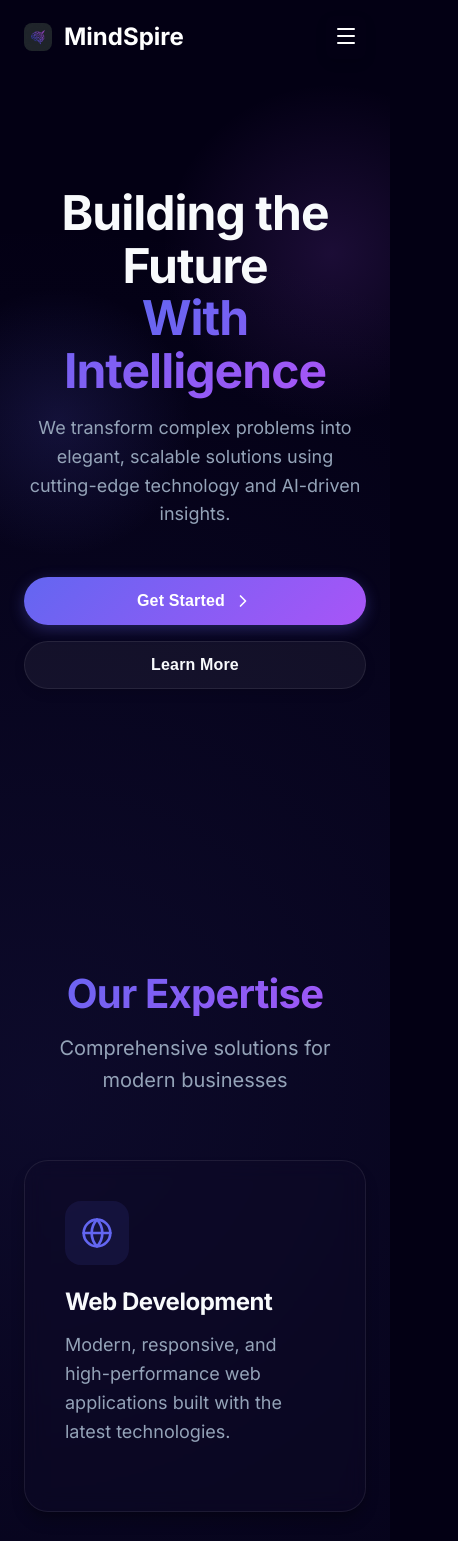
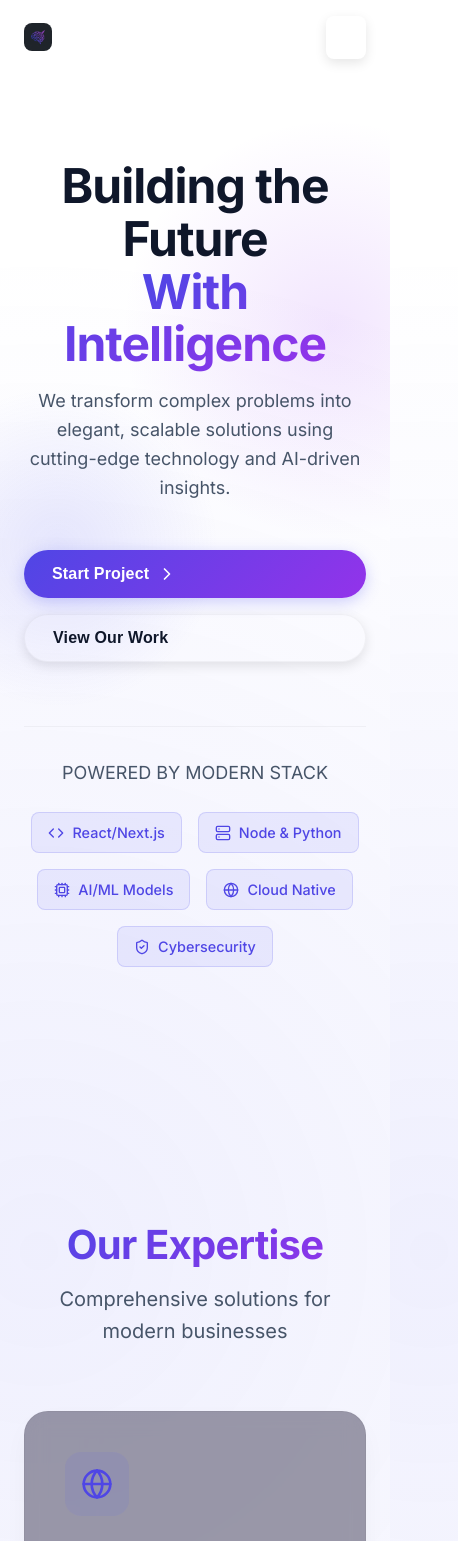
Before and after one commit to Avinash174/Self-Web-Dev-Learning, a React (Vite) app in the folder company_web/: page / in a window 390 px wide. Shown: the top 1541 px of the page, 458 px wide, since content can reach past the window. Built offline with nearby package versions, Linux system fonts and the light colour scheme.

Commit message:
feat: Initialize core website structure with navigation, hero, about, and contact sections, global styling, and theme toggle.

```diff
--- a/company_web/src/App.css
+++ b/company_web/src/App.css
@@ -1,28 +1,5 @@
-:root {
-  --bg-primary: #030014;
-  --bg-secondary: #0f0a2a;
-  --bg-tertiary: #1a153a;
-  --accent-primary: #6366f1;
-  --accent-secondary: #a855f7;
-  --accent-glow: rgba(99, 102, 241, 0.4);
-  --text-primary: #f8fafc;
-  --text-secondary: #94a3b8;
-  --text-tertiary: #64748b;
-  --border-color: rgba(255, 255, 255, 0.08);
-  --glass-bg: rgba(15, 10, 42, 0.6);
-  --glass-border: rgba(255, 255, 255, 0.05);
-
-  --shadow-sm: 0 4px 6px -1px rgba(0, 0, 0, 0.1), 0 2px 4px -1px rgba(0, 0, 0, 0.06);
-  --shadow-md: 0 10px 15px -3px rgba(0, 0, 0, 0.3), 0 4px 6px -2px rgba(0, 0, 0, 0.1);
-  --shadow-lg: 0 20px 25px -5px rgba(0, 0, 0, 0.3), 0 10px 10px -5px rgba(0, 0, 0, 0.1);
-  --shadow-glow: 0 0 40px var(--accent-glow);
-
-  font-family: 'Inter', system-ui, -apple-system, sans-serif;
-  line-height: 1.6;
-  font-weight: 400;
-  color-scheme: dark;
-  scroll-behavior: smooth;
-}
+/* :root variables moved to index.css for theme management */
+/* App.css now contains only component-specific styles that rely on those variables */
 
 * {
   box-sizing: border-box;
--- a/company_web/src/index.css
+++ b/company_web/src/index.css
@@ -17,6 +17,8 @@
   --border-color: rgba(255, 255, 255, 0.1);
   --card-bg: rgba(15, 23, 42, 0.6);
   --glass-border: rgba(255, 255, 255, 0.05);
+  --nav-bg: rgba(3, 0, 20, 0.8);
+  --input-bg: rgba(255, 255, 255, 0.05);
   --shadow-sm: 0 1px 2px 0 rgb(0 0 0 / 0.05);
   --shadow-md: 0 4px 6px -1px rgb(0 0 0 / 0.1), 0 2px 4px -2px rgb(0 0 0 / 0.1);
   --shadow-lg: 0 10px 15px -3px rgb(0 0 0 / 0.1), 0 4px 6px -4px rgb(0 0 0 / 0.1);
@@ -28,7 +30,8 @@
   color-scheme: dark;
 }
 
-[data-theme="light"] {
+
+html[data-theme="light"] {
   --bg-primary: #ffffff;
   --bg-secondary: #f8fafc;
   --bg-tertiary: #f1f5f9;
@@ -39,29 +42,15 @@
   --text-primary: #0f172a;
   --text-secondary: #475569;
   --text-tertiary: #64748b;
-  --border-color: rgba(0, 0, 0, 0.1);
-  --card-bg: rgba(255, 255, 255, 0.8);
-  --glass-border: rgba(0, 0, 0, 0.05);
-  --shadow-sm: 0 1px 2px 0 rgb(0 0 0 / 0.05);
-  --shadow-md: 0 4px 6px -1px rgb(0 0 0 / 0.1), 0 2px 4px -2px rgb(0 0 0 / 0.1);
-  --shadow-lg: 0 10px 15px -3px rgb(0 0 0 / 0.1), 0 4px 6px -4px rgb(0 0 0 / 0.05);
-  --shadow-accent: 0 4px 20px rgba(79, 70, 229, 0.2);
-  color-scheme: light;
-}
-
-[data-theme="light"] {
-  --bg-primary: #ffffff;
-  --bg-secondary: #f4f4f5;
-  --bg-tertiary: #e4e4e7;
-  --text-primary: #18181b;
-  --text-secondary: #52525b;
-  --text-tertiary: #71717a;
-  --border-color: #d4d4d8;
-  --shadow-sm: 0 1px 2px 0 rgb(0 0 0 / 0.05);
-  --shadow-md: 0 4px 6px -1px rgb(0 0 0 / 0.1), 0 2px 4px -2px rgb(0 0 0 / 0.1);
-  --shadow-lg:
-    0 10px 15px -3px rgb(0 0 0 / 0.1), 0 4px 6px -4px rgb(0 0 0 / 0.1);
-  --shadow-accent: 0 0 20px rgba(59, 130, 246, 0.25);
+  --border-color: rgba(0, 0, 0, 0.04);
+  --card-bg: #ffffff;
+  --glass-border: transparent;
+  --nav-bg: rgba(255, 255, 255, 0.9);
+  --input-bg: #f8fafc;
+  --shadow-sm: 0 1px 2px rgba(0, 0, 0, 0.04);
+  --shadow-md: 0 10px 30px -10px rgba(0, 0, 0, 0.08), 0 4px 12px -5px rgba(0, 0, 0, 0.02);
+  --shadow-lg: 0 20px 40px -10px rgba(0, 0, 0, 0.1), 0 8px 16px -8px rgba(0, 0, 0, 0.04);
+  --shadow-accent: 0 10px 40px -10px rgba(99, 102, 241, 0.25);
   color-scheme: light;
 }
 
@@ -179,19 +168,24 @@ button:active {
   box-shadow: var(--shadow-md);
 }
 
+.navbar.scrolled {
+  background: var(--nav-bg);
+  backdrop-filter: blur(20px);
+  border-bottom: 1px solid var(--border-color);
+}
+
 .card:hover {
   transform: translateY(-8px);
   border-color: var(--accent-primary);
   box-shadow: var(--shadow-accent);
 }
 
-.input,
-.textarea {
+.input, .textarea {
   width: 100%;
-  padding: 0.75rem;
-  background: var(--bg-tertiary);
+  padding: 1rem;
+  background: var(--input-bg);
   border: 1px solid var(--border-color);
-  border-radius: 6px;
+  border-radius: 0.75rem;
   color: var(--text-primary);
   margin-bottom: 1rem;
   font-family: inherit;
@@ -218,6 +212,66 @@ button:active {
 
 .fade-in {
   animation: fadeIn 0.8s ease-out forwards;
+}
+
+/* About Section Grid */
+.about-grid {
+  display: grid;
+  grid-template-columns: 1fr 1fr;
+  gap: 4rem;
+  align-items: center;
+}
+
+@media (max-width: 900px) {
+  .about-grid {
+    grid-template-columns: 1fr;
+    gap: 3rem;
+  }
+}
+
+/* Hero Actions */
+.hero-actions {
+  display: flex;
+  gap: 1rem;
+  justify-content: center;
+  margin-top: 3rem;
+  margin-bottom: 4rem;
+}
+
+/* Tech Stack */
+.tech-stack-container {
+  margin-top: 2rem;
+  padding-top: 2rem;
+  border-top: 1px solid var(--border-color);
+  width: 100%;
+}
+
+.tech-badges {
+  display: flex;
+  flex-wrap: wrap;
+  justify-content: center;
+  gap: 1rem;
+  margin-top: 1rem;
+}
+
+.tech-badge {
+  display: flex;
+  align-items: center;
+  gap: 0.5rem;
+  padding: 0.5rem 1rem;
+  background: rgba(99, 102, 241, 0.1);
+  border: 1px solid rgba(99, 102, 241, 0.2);
+  border-radius: 8px;
+  color: var(--accent-primary);
+  font-size: 0.9rem;
+  font-weight: 500;
+  transition: all 0.3s ease;
+}
+
+.tech-badge:hover {
+  background: rgba(99, 102, 241, 0.2);
+  transform: translateY(-2px);
+  box-shadow: 0 4px 12px rgba(99, 102, 241, 0.15);
 }
 
 /* Responsive Media Queries */
@@ -314,6 +368,11 @@ button:active {
     width: 100%;
     justify-content: center;
   }
+
+  .hero-actions {
+    flex-direction: column;
+    width: 100%;
+  }
 }
 
 /* Small Mobile Devices */
--- a/company_web/src/sections/About.jsx
+++ b/company_web/src/sections/About.jsx
@@ -7,39 +7,94 @@ const About = () => {
       <div className="container">
         <div className="about-grid">
           <div className="about-content">
-            <h2>Why Choose NovaTech?</h2>
+            <h2 className="text-gradient">Why Choose MindSpire?</h2>
             <p>
               We're more than just a dev shop. We're your strategic technology
               partner. Our team of experts is dedicated to delivering excellence
-              in every line of code.
+              in every line of code, ensuring your vision becomes reality.
             </p>
-            <ul className="feature-list">
-              <li>
-                <CheckCircle2 className="text-accent" size={20} /> 24/7
-                dedicated support
+            <ul
+              className="feature-list"
+              style={{ listStyle: "none", padding: 0 }}
+            >
+              <li
+                style={{
+                  display: "flex",
+                  alignItems: "center",
+                  gap: "1rem",
+                  marginBottom: "1rem",
+                }}
+              >
+                <CheckCircle2 color="var(--accent-secondary)" size={24} />
+                <span style={{ fontSize: "1.1rem" }}>
+                  24/7 dedicated support
+                </span>
               </li>
-              <li>
-                <CheckCircle2 className="text-accent" size={20} /> Top 1%
-                engineering talent
+              <li
+                style={{
+                  display: "flex",
+                  alignItems: "center",
+                  gap: "1rem",
+                  marginBottom: "1rem",
+                }}
+              >
+                <CheckCircle2 color="var(--accent-secondary)" size={24} />
+                <span style={{ fontSize: "1.1rem" }}>
+                  Top 1% engineering talent
+                </span>
               </li>
-              <li>
-                <CheckCircle2 className="text-accent" size={20} /> AI-first
-                approach
+              <li
+                style={{
+                  display: "flex",
+                  alignItems: "center",
+                  gap: "1rem",
+                  marginBottom: "1rem",
+                }}
+              >
+                <CheckCircle2 color="var(--accent-secondary)" size={24} />
+                <span style={{ fontSize: "1.1rem" }}>AI-first approach</span>
               </li>
             </ul>
           </div>
-          <div className="stats-grid">
-            <div className="stat-item">
-              <span className="stat-number">500+</span>
-              <span className="stat-label">Projects Delivered</span>
+          <div className="grid grid-2">
+            <div className="card text-center">
+              <span
+                className="text-gradient"
+                style={{
+                  fontSize: "3rem",
+                  fontWeight: "bold",
+                  display: "block",
+                }}
+              >
+                500+
+              </span>
+              <span className="text-secondary">Projects Delivered</span>
             </div>
-            <div className="stat-item">
-              <span className="stat-number">98%</span>
-              <span className="stat-label">Client Retention</span>
+            <div className="card text-center">
+              <span
+                className="text-gradient"
+                style={{
+                  fontSize: "3rem",
+                  fontWeight: "bold",
+                  display: "block",
+                }}
+              >
+                98%
+              </span>
+              <span className="text-secondary">Client Retention</span>
             </div>
-            <div className="stat-item">
-              <span className="stat-number">10M+</span>
-              <span className="stat-label">Users Served</span>
+            <div className="card text-center" style={{ gridColumn: "span 2" }}>
+              <span
+                className="text-gradient"
+                style={{
+                  fontSize: "3rem",
+                  fontWeight: "bold",
+                  display: "block",
+                }}
+              >
+                10M+
+              </span>
+              <span className="text-secondary">Users Served</span>
             </div>
           </div>
         </div>
--- a/company_web/src/sections/Contact.jsx
+++ b/company_web/src/sections/Contact.jsx
@@ -39,20 +39,78 @@ const Contact = () => {
       <div className="container">
         <div className="grid grid-2 contact-wrapper">
           <div className="contact-info">
-            <h2>Let's build something amazing together</h2>
-            <p>Ready to start your project? Get in touch with us today.</p>
+            <h2 className="text-gradient">
+              Ready to Ignite Your Next Big Idea?
+            </h2>
+            <p
+              className="text-secondary"
+              style={{ fontSize: "1.2rem", marginBottom: "2rem" }}
+            >
+              Let's collaborate to build intelligent, scalable solutions that
+              drive meaningful growth.
+            </p>
 
-            <div className="info-item">
-              <Mail className="text-accent" />
-              <span>hello@novatech.com</span>
+            <div
+              className="info-item"
+              style={{
+                display: "flex",
+                alignItems: "center",
+                gap: "1rem",
+                marginBottom: "1.5rem",
+              }}
+            >
+              <div
+                style={{
+                  background: "rgba(99, 102, 241, 0.1)",
+                  padding: "12px",
+                  borderRadius: "12px",
+                  color: "var(--accent-primary)",
+                }}
+              >
+                <Mail size={24} />
+              </div>
+              <span style={{ fontSize: "1.1rem" }}>hello@mindspire.tech</span>
             </div>
-            <div className="info-item">
-              <MapPin className="text-accent" />
-              <span>123 Innovation Dr, Tech City, TC 94043</span>
+
+            <div
+              className="info-item"
+              style={{
+                display: "flex",
+                alignItems: "center",
+                gap: "1rem",
+                marginBottom: "1.5rem",
+              }}
+            >
+              <div
+                style={{
+                  background: "rgba(99, 102, 241, 0.1)",
+                  padding: "12px",
+                  borderRadius: "12px",
+                  color: "var(--accent-primary)",
+                }}
+              >
+                <MapPin size={24} />
+              </div>
+              <span style={{ fontSize: "1.1rem" }}>
+                101 Innovation Blvd, Silicon Valley, CA
+              </span>
             </div>
-            <div className="info-item">
-              <Phone className="text-accent" />
-              <span>+1 (555) 123-4567</span>
+
+            <div
+              className="info-item"
+              style={{ display: "flex", alignItems: "center", gap: "1rem" }}
+            >
+              <div
+                style={{
+                  background: "rgba(99, 102, 241, 0.1)",
+                  padding: "12px",
+                  borderRadius: "12px",
+                  color: "var(--accent-primary)",
+                }}
+              >
+                <Phone size={24} />
+              </div>
+              <span style={{ fontSize: "1.1rem" }}>+1 (415) 555-0123</span>
             </div>
           </div>
 
@@ -108,12 +166,32 @@ const Contact = () => {
             </button>
 
             {status === "success" && (
-              <div className="success-message fade-in">
+              <div
+                className="success-message fade-in"
+                style={{
+                  marginTop: "1rem",
+                  padding: "1rem",
+                  background: "rgba(16, 185, 129, 0.1)",
+                  color: "#10b981",
+                  borderRadius: "8px",
+                  border: "1px solid rgba(16, 185, 129, 0.2)",
+                }}
+              >
                 Message sent successfully! We'll get back to you soon.
               </div>
             )}
             {status === "error" && (
-              <div className="error-message fade-in">
+              <div
+                className="error-message fade-in"
+                style={{
+                  marginTop: "1rem",
+                  padding: "1rem",
+                  background: "rgba(239, 68, 68, 0.1)",
+                  color: "#ef4444",
+                  borderRadius: "8px",
+                  border: "1px solid rgba(239, 68, 68, 0.2)",
+                }}
+              >
                 Something went wrong. Please try again.
               </div>
             )}
--- a/company_web/src/sections/Hero.jsx
+++ b/company_web/src/sections/Hero.jsx
@@ -1,6 +1,21 @@
 import React from "react";
-import { ChevronRight } from "lucide-react";
+import {
+  ChevronRight,
+  Code,
+  Cpu,
+  Globe,
+  Server,
+  ShieldCheck,
+  Terminal,
+} from "lucide-react";
 import { motion } from "framer-motion";
+
+const TechBadge = ({ icon: Icon, label }) => (
+  <div className="tech-badge">
+    <Icon size={16} />
+    <span>{label}</span>
+  </div>
+);
 
 const Hero = ({ scrollToSection }) => {
   return (
@@ -26,24 +41,35 @@ const Hero = ({ scrollToSection }) => {
           cutting-edge technology and AI-driven insights.
         </motion.p>
 
-        <motion.div
-          initial={{ opacity: 0, y: 20 }}
-          animate={{ opacity: 1, y: 0 }}
-          transition={{ duration: 0.8, delay: 0.4 }}
-          className="hero-buttons"
-        >
+        <div className="hero-actions">
           <button
             className="btn btn-primary"
             onClick={() => scrollToSection("contact")}
           >
-            Get Started <ChevronRight size={20} />
+            Start Project <ChevronRight size={20} />
           </button>
           <button
             className="btn btn-secondary"
             onClick={() => scrollToSection("services")}
           >
-            Learn More
+            View Our Work
           </button>
+        </div>
+
+        <motion.div
+          initial={{ opacity: 0, y: 20 }}
+          animate={{ opacity: 1, y: 0 }}
+          transition={{ duration: 0.8, delay: 0.6 }}
+          className="tech-stack-container"
+        >
+          <p className="text-secondary text-sm mb-4">POWERED BY MODERN STACK</p>
+          <div className="tech-badges">
+            <TechBadge icon={Code} label="React/Next.js" />
+            <TechBadge icon={Server} label="Node & Python" />
+            <TechBadge icon={Cpu} label="AI/ML Models" />
+            <TechBadge icon={Globe} label="Cloud Native" />
+            <TechBadge icon={ShieldCheck} label="Cybersecurity" />
+          </div>
         </motion.div>
       </div>
     </section>
```
